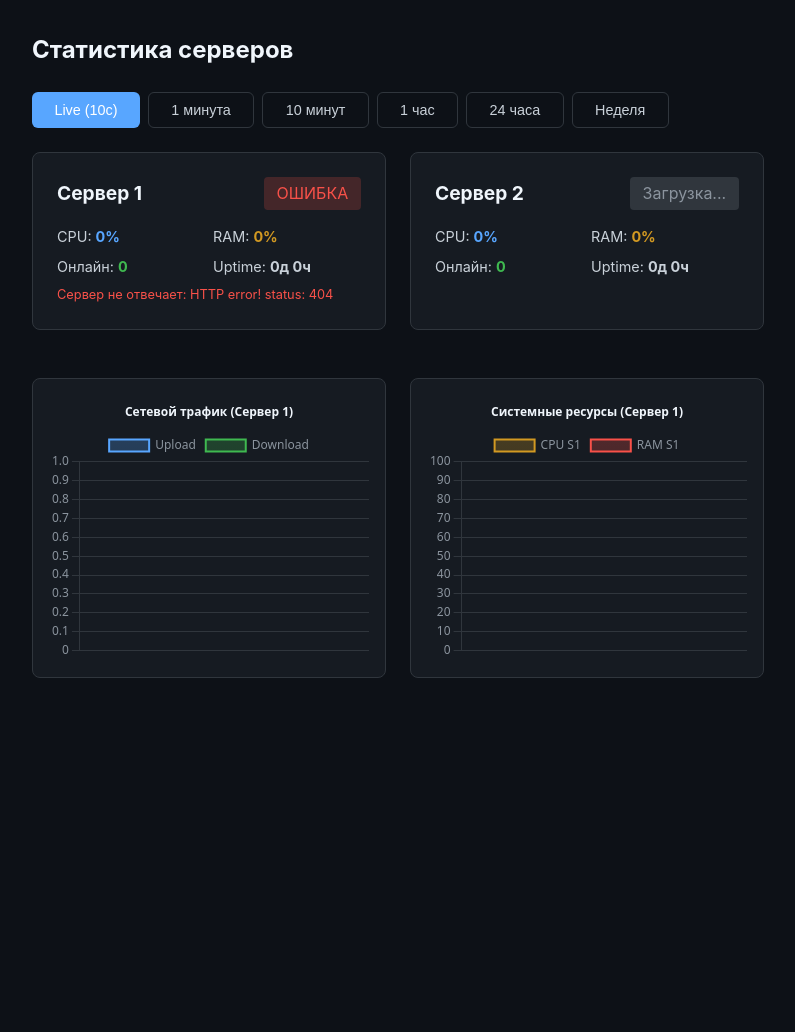
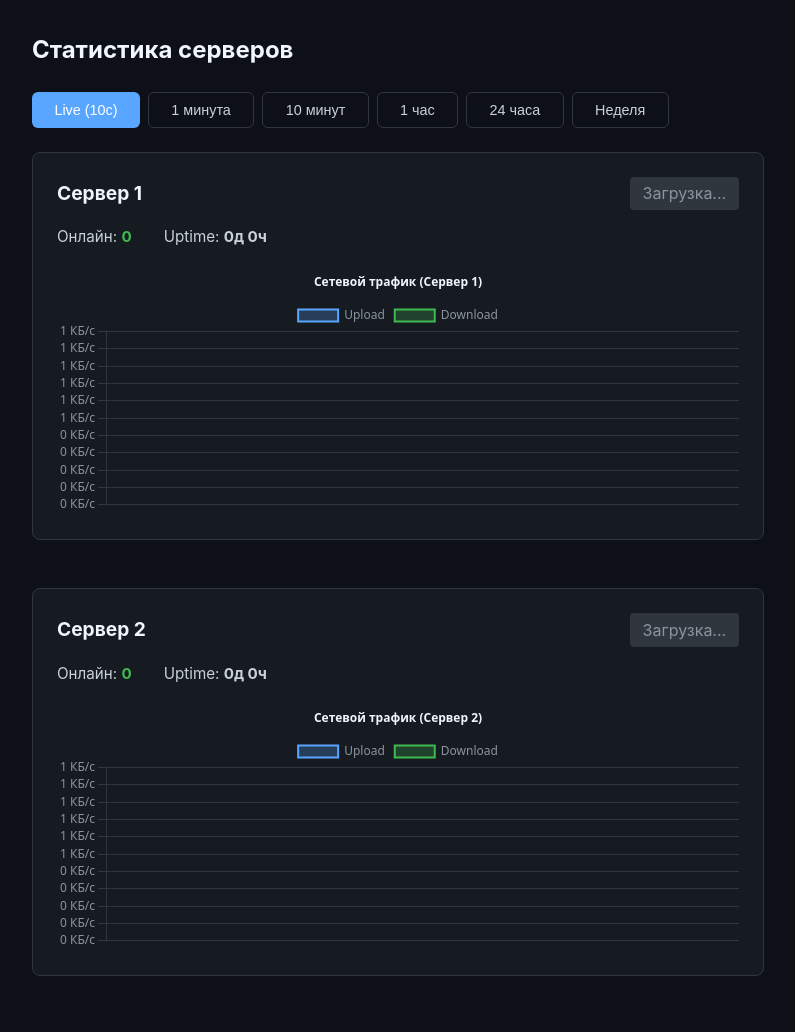
Before and after one commit to by-vshrd/panel_v2, a Django app: template templates/admin_statistics.html in a window 1280 px wide. Shown: the part 56-1088 px from the top of the page, without its empty margins (242-1037 px from the left). Before the commit the page ends 734 px from the top, so only its background shows below. Run offline with Django 5.2, Linux system fonts and the light colour scheme; the template is opened without the code that fills it, so the values that code supplies are empty.

Commit message:
Fix stats API errors, remove footer overlap, add error display

```diff
--- a/templates/admin_statistics.html
+++ b/templates/admin_statistics.html
@@ -12,44 +12,41 @@
     <button class="btn btn-outline range-btn" data-range="7d">Неделя</button>
 </div>
 
-<div class="stats-grid" style="display: grid; grid-template-columns: 1fr 1fr; gap: 1.5rem; margin-bottom: 1.5rem;">
-    <div class="card server-card" style="padding: 1.5rem;">
+<!-- Сетка в 1 колонку -->
+<div style="display: grid; grid-template-columns: 1fr; gap: 1.5rem;">
+
+    <!-- СЕРВЕР 1 -->
+    <div class="card" style="padding: 1.5rem;">
         <div style="display: flex; justify-content: space-between; align-items: center; margin-bottom: 1rem;">
             <h3 style="margin:0;">Сервер 1</h3>
             <span id="s1-status" class="badge offline" style="background: var(--border); color: var(--muted); padding: 0.3rem 0.8rem; border-radius: 4px;">Загрузка...</span>
         </div>
-        <div style="display: grid; grid-template-columns: 1fr 1fr; gap: 0.5rem; font-size: 0.9rem;">
-            <div>CPU: <strong id="s1-cpu" style="color: var(--accent);">0%</strong></div>
-            <div>RAM: <strong id="s1-ram" style="color: #d29922;">0%</strong></div>
+        <div style="display: flex; gap: 2rem; font-size: 0.95rem; margin-bottom: 1rem;">
             <div>Онлайн: <strong id="s1-onlines" style="color: var(--success);">0</strong></div>
             <div>Uptime: <strong id="s1-uptime" style="color: var(--text);">0д 0ч</strong></div>
+            <div id="s1-error" style="color: var(--danger); font-size: 0.9rem;"></div>
         </div>
-        <div id="s1-error" style="color: var(--danger); font-size: 0.8rem; margin-top: 0.5rem;"></div>
+        <div style="position: relative; height: 250px; width: 100%;">
+            <canvas id="chartNet1"></canvas>
+        </div>
     </div>
 
-    <div class="card server-card" style="padding: 1.5rem;">
+    <!-- СЕРВЕР 2 -->
+    <div class="card" style="padding: 1.5rem;">
         <div style="display: flex; justify-content: space-between; align-items: center; margin-bottom: 1rem;">
             <h3 style="margin:0;">Сервер 2</h3>
             <span id="s2-status" class="badge offline" style="background: var(--border); color: var(--muted); padding: 0.3rem 0.8rem; border-radius: 4px;">Загрузка...</span>
         </div>
-        <div style="display: grid; grid-template-columns: 1fr 1fr; gap: 0.5rem; font-size: 0.9rem;">
-            <div>CPU: <strong id="s2-cpu" style="color: var(--accent);">0%</strong></div>
-            <div>RAM: <strong id="s2-ram" style="color: #d29922;">0%</strong></div>
+        <div style="display: flex; gap: 2rem; font-size: 0.95rem; margin-bottom: 1rem;">
             <div>Онлайн: <strong id="s2-onlines" style="color: var(--success);">0</strong></div>
             <div>Uptime: <strong id="s2-uptime" style="color: var(--text);">0д 0ч</strong></div>
+            <div id="s2-error" style="color: var(--danger); font-size: 0.9rem;"></div>
         </div>
-        <div id="s2-error" style="color: var(--danger); font-size: 0.8rem; margin-top: 0.5rem;"></div>
+        <div style="position: relative; height: 250px; width: 100%;">
+            <canvas id="chartNet2"></canvas>
+        </div>
     </div>
-</div>
 
-<!-- Графики -->
-<div style="display: grid; grid-template-columns: 1fr 1fr; gap: 1.5rem;">
-    <div class="card" style="padding: 1rem; height: 300px; position: relative;">
-        <canvas id="chartNetwork"></canvas>
-    </div>
-    <div class="card" style="padding: 1rem; height: 300px; position: relative;">
-        <canvas id="chartSystem"></canvas>
-    </div>
 </div>
 
 <script src="https://cdn.jsdelivr.net/npm/chart.js"></script>
@@ -65,41 +62,55 @@ function createGradient(ctx, colorStart, colorEnd) {
     return gradient;
 }
 
-const ctxNet = document.getElementById('chartNetwork').getContext('2d');
-const chartNetwork = new Chart(ctxNet, {
+const commonOptions = {
+    responsive: true, maintainAspectRatio: false, animation: false,
+    plugins: { legend: { position: 'top' } },
+    scales: {
+        x: { grid: { display: false } },
+        y: {
+            beginAtZero: true,
+            grid: { color: '#30363d' },
+            // Делаем ось Y понятной (КБ/с)
+            ticks: {
+                callback: function(value) {
+                    if (value >= 1024) return (value/1024).toFixed(1) + ' МБ/с';
+                    return value.toFixed(0) + ' КБ/с';
+                }
+            }
+        }
+    }
+};
+
+// Инициализация графика Сервера 1
+const ctx1 = document.getElementById('chartNet1').getContext('2d');
+const chartNet1 = new Chart(ctx1, {
     type: 'line',
     data: {
         labels: [],
         datasets: [
-            { label: 'Upload', data: [], borderColor: '#58a6ff', backgroundColor: createGradient(ctxNet, 'rgba(88,166,255,0.3)', 'rgba(88,166,255,0)'), fill: true, tension: 0.4, pointRadius: 0, borderWidth: 2 },
-            { label: 'Download', data: [], borderColor: '#3fb950', backgroundColor: createGradient(ctxNet, 'rgba(63,185,80,0.3)', 'rgba(63,185,80,0)'), fill: true, tension: 0.4, pointRadius: 0, borderWidth: 2 }
+            { label: 'Upload', data: [], borderColor: '#58a6ff', backgroundColor: createGradient(ctx1, 'rgba(88,166,255,0.3)', 'rgba(88,166,255,0)'), fill: true, tension: 0.4, pointRadius: 0, borderWidth: 2 },
+            { label: 'Download', data: [], borderColor: '#3fb950', backgroundColor: createGradient(ctx1, 'rgba(63,185,80,0.3)', 'rgba(63,185,80,0)'), fill: true, tension: 0.4, pointRadius: 0, borderWidth: 2 }
         ]
     },
-    options: {
-        responsive: true, maintainAspectRatio: false, animation: false,
-        plugins: { title: { display: true, text: 'Сетевой трафик (Сервер 1)', color: '#f0f6fc' }, legend: { position: 'top' } },
-        scales: { x: { grid: { display: false } }, y: { beginAtZero: true, grid: { color: '#30363d' } } }
-    }
+    options: { ...commonOptions, plugins: { ...commonOptions.plugins, title: { display: true, text: 'Сетевой трафик (Сервер 1)', color: '#f0f6fc' } } }
 });
 
-const ctxSys = document.getElementById('chartSystem').getContext('2d');
-const chartSystem = new Chart(ctxSys, {
+// Инициализация графика Сервера 2
+const ctx2 = document.getElementById('chartNet2').getContext('2d');
+const chartNet2 = new Chart(ctx2, {
     type: 'line',
     data: {
         labels: [],
         datasets: [
-            { label: 'CPU S1', data: [], borderColor: '#d29922', backgroundColor: createGradient(ctxSys, 'rgba(210,153,34,0.3)', 'rgba(210,153,34,0)'), fill: true, tension: 0.4, pointRadius: 0, borderWidth: 2 },
-            { label: 'RAM S1', data: [], borderColor: '#f85149', backgroundColor: createGradient(ctxSys, 'rgba(248,81,73,0.3)', 'rgba(248,81,73,0)'), fill: true, tension: 0.4, pointRadius: 0, borderWidth: 2 }
+            { label: 'Upload', data: [], borderColor: '#58a6ff', backgroundColor: createGradient(ctx2, 'rgba(88,166,255,0.3)', 'rgba(88,166,255,0)'), fill: true, tension: 0.4, pointRadius: 0, borderWidth: 2 },
+            { label: 'Download', data: [], borderColor: '#3fb950', backgroundColor: createGradient(ctx2, 'rgba(63,185,80,0.3)', 'rgba(63,185,80,0)'), fill: true, tension: 0.4, pointRadius: 0, borderWidth: 2 }
         ]
     },
-    options: {
-        responsive: true, maintainAspectRatio: false, animation: false,
-        plugins: { title: { display: true, text: 'Системные ресурсы (Сервер 1)', color: '#f0f6fc' }, legend: { position: 'top' } },
-        scales: { x: { grid: { display: false } }, y: { beginAtZero: true, max: 100, grid: { color: '#30363d' } } }
-    }
+    options: { ...commonOptions, plugins: { ...commonOptions.plugins, title: { display: true, text: 'Сетевой трафик (Сервер 2)', color: '#f0f6fc' } } }
 });
 
-let lastNet = { up: 0, down: 0 };
+
+let lastNet = { s1: {up: 0, down: 0}, s2: {up: 0, down: 0} };
 let currentRange = 'live';
 let intervalId = null;
 
@@ -108,7 +119,6 @@ document.querySelectorAll('.range-btn').forEach(btn => {
         document.querySelectorAll('.range-btn').forEach(b => { b.classList.remove('active', 'btn'); b.classList.add('btn-outline'); });
         this.classList.remove('btn-outline');
         this.classList.add('active', 'btn');
-
         currentRange = this.dataset.range;
         fetchData();
     });
@@ -117,48 +127,35 @@ document.querySelectorAll('.range-btn').forEach(btn => {
 async function fetchData() {
     try {
         const resp = await fetch(`/accounts/api/stats/?range=${currentRange}`);
+        if (!resp.ok) throw new Error(`HTTP ${resp.status}`);
+        const data = await resp.json();
 
-        // Если сервер вернул ошибку (например 500), мы получим HTML, и .json() упадёт
-        if (!resp.ok) {
-            throw new Error(`HTTP error! status: ${resp.status}`);
-        }
-        const data = await resp.json();
+        const timeLabel = new Date().toLocaleTimeString('ru-RU', {hour12:false});
 
         if (currentRange === 'live') {
             // === СЕРВЕР 1 ===
             if (data.server1 && data.server1.online) {
                 document.getElementById('s1-status').textContent = 'ONLINE';
                 document.getElementById('s1-status').style.cssText = 'background: rgba(63,185,80,0.2); color: var(--success); padding: 0.3rem 0.8rem; border-radius: 4px; font-weight:bold;';
-                document.getElementById('s1-cpu').textContent = data.server1.cpu + '%';
-                document.getElementById('s1-ram').textContent = data.server1.mem_percent + '%';
                 document.getElementById('s1-onlines').textContent = data.server1.onlines;
                 document.getElementById('s1-uptime').textContent = data.server1.uptime;
                 document.getElementById('s1-error').textContent = '';
 
-                if (lastNet.up > 0) {
-                    let speedUp = Math.max(0, (data.server1.net_up - lastNet.up) / 1024 / 10);
-                    let speedDown = Math.max(0, (data.server1.net_down - lastNet.down) / 1024 / 10);
-                    const time = new Date().toLocaleTimeString('ru-RU', {hour12:false});
+                // Если есть предыдущие данные, считаем скорость
+                if (lastNet.s1.up > 0) {
+                    let speedUp = Math.max(0, (data.server1.net_up - lastNet.s1.up) / 1024 / 10);
+                    let speedDown = Math.max(0, (data.server1.net_down - lastNet.s1.down) / 1024 / 10);
 
-                    chartNetwork.data.labels.push(time);
-                    chartNetwork.data.datasets[0].data.push(speedUp);
-                    chartNetwork.data.datasets[1].data.push(speedDown);
-                    if (chartNetwork.data.labels.length > 20) {
-                        chartNetwork.data.labels.shift();
-                        chartNetwork.data.datasets.forEach(ds => ds.data.shift());
+                    chartNet1.data.labels.push(timeLabel);
+                    chartNet1.data.datasets[0].data.push(speedUp);
+                    chartNet1.data.datasets[1].data.push(speedDown);
+                    if (chartNet1.data.labels.length > 20) {
+                        chartNet1.data.labels.shift();
+                        chartNet1.data.datasets.forEach(ds => ds.data.shift());
                     }
-                    chartNetwork.update('none');
-
-                    chartSystem.data.labels.push(time);
-                    chartSystem.data.datasets[0].data.push(data.server1.cpu);
-                    chartSystem.data.datasets[1].data.push(data.server1.mem_percent);
-                    if (chartSystem.data.labels.length > 20) {
-                        chartSystem.data.labels.shift();
-                        chartSystem.data.datasets.forEach(ds => ds.data.shift());
-                    }
-                    chartSystem.update('none');
+                    chartNet1.update('none');
                 }
-                lastNet = { up: data.server1.net_up, down: data.server1.net_down };
+                lastNet.s1 = { up: data.server1.net_up, down: data.server1.net_down };
             } else {
                 document.getElementById('s1-status').textContent = 'OFFLINE';
                 document.getElementById('s1-status').style.cssText = 'background: rgba(248,81,73,0.2); color: var(--danger); padding: 0.3rem 0.8rem; border-radius: 4px; font-weight:bold;';
@@ -169,11 +166,24 @@ async function fetchData() {
             if (data.server2 && data.server2.online) {
                 document.getElementById('s2-status').textContent = 'ONLINE';
                 document.getElementById('s2-status').style.cssText = 'background: rgba(63,185,80,0.2); color: var(--success); padding: 0.3rem 0.8rem; border-radius: 4px; font-weight:bold;';
-                document.getElementById('s2-cpu').textContent = data.server2.cpu + '%';
-                document.getElementById('s2-ram').textContent = data.server2.mem_percent + '%';
                 document.getElementById('s2-onlines').textContent = data.server2.onlines;
                 document.getElementById('s2-uptime').textContent = data.server2.uptime;
                 document.getElementById('s2-error').textContent = '';
+
+                if (lastNet.s2.up > 0) {
+                    let speedUp = Math.max(0, (data.server2.net_up - lastNet.s2.up) / 1024 / 10);
+                    let speedDown = Math.max(0, (data.server2.net_down - lastNet.s2.down) / 1024 / 10);
+
+                    chartNet2.data.labels.push(timeLabel);
+                    chartNet2.data.datasets[0].data.push(speedUp);
+                    chartNet2.data.datasets[1].data.push(speedDown);
+                    if (chartNet2.data.labels.length > 20) {
+                        chartNet2.data.labels.shift();
+                        chartNet2.data.datasets.forEach(ds => ds.data.shift());
+                    }
+                    chartNet2.update('none');
+                }
+                lastNet.s2 = { up: data.server2.net_up, down: data.server2.net_down };
             } else {
                 document.getElementById('s2-status').textContent = 'OFFLINE';
                 document.getElementById('s2-status').style.cssText = 'background: rgba(248,81,73,0.2); color: var(--danger); padding: 0.3rem 0.8rem; border-radius: 4px; font-weight:bold;';
@@ -182,22 +192,19 @@ async function fetchData() {
         } else {
             // === РЕЖИМ ИСТОРИИ ===
             const s1Data = data.server1 || [];
-            chartNetwork.data.labels = s1Data.map(d => d.time);
-            chartNetwork.data.datasets[0].data = s1Data.map((d, i) => i === 0 ? 0 : Math.max(0, (d.up - s1Data[i-1].up) / 1024 / 60));
-            chartNetwork.data.datasets[1].data = s1Data.map((d, i) => i === 0 ? 0 : Math.max(0, (d.down - s1Data[i-1].down) / 1024 / 60));
-            chartNetwork.update();
+            chartNet1.data.labels = s1Data.map(d => d.time);
+            chartNet1.data.datasets[0].data = s1Data.map((d, i) => i === 0 ? 0 : Math.max(0, (d.up - s1Data[i-1].up) / 1024 / 60));
+            chartNet1.data.datasets[1].data = s1Data.map((d, i) => i === 0 ? 0 : Math.max(0, (d.down - s1Data[i-1].down) / 1024 / 60));
+            chartNet1.update();
 
-            chartSystem.data.labels = s1Data.map(d => d.time);
-            chartSystem.data.datasets[0].data = s1Data.map(d => d.cpu);
-            chartSystem.data.datasets[1].data = s1Data.map(d => d.mem);
-            chartSystem.update();
+            const s2Data = data.server2 || [];
+            chartNet2.data.labels = s2Data.map(d => d.time);
+            chartNet2.data.datasets[0].data = s2Data.map((d, i) => i === 0 ? 0 : Math.max(0, (d.up - s2Data[i-1].up) / 1024 / 60));
+            chartNet2.data.datasets[1].data = s2Data.map((d, i) => i === 0 ? 0 : Math.max(0, (d.down - s2Data[i-1].down) / 1024 / 60));
+            chartNet2.update();
         }
     } catch (e) {
-        console.error("Ошибка загрузки статистики:", e);
-        // Отображаем ошибку в интерфейсе, чтобы не было вечного "Ожидания"
-        document.getElementById('s1-status').textContent = 'ОШИБКА';
-        document.getElementById('s1-status').style.cssText = 'background: rgba(248,81,73,0.2); color: var(--danger); padding: 0.3rem 0.8rem; border-radius: 4px;';
-        document.getElementById('s1-error').textContent = 'Сервер не отвечает: ' + e.message;
+        console.error("Ошибка загрузки:", e);
     }
 }
 
```
Also changed, not shown: core/views.py (+65 -63 lines).
